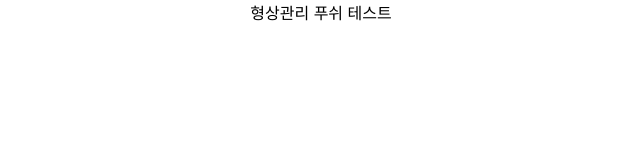
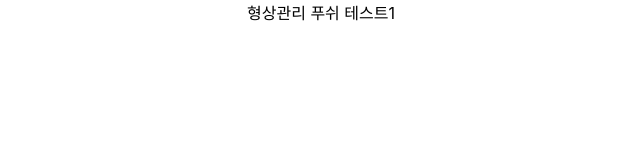
Before and after one commit to rws7130/react-teampj, a React (Create React App) app: page / in a window 1280 px wide. Shown: the top 160 px of the page, without its empty margins (319-959 px from the left). Built offline with nearby package versions, Linux system fonts and the light colour scheme.

Commit message:
소스트리 푸쉬테스트

```diff
--- a/src/App.js
+++ b/src/App.js
@@ -2,7 +2,7 @@ import "./App.css";
 
 function App() {
   console.log("app.js");
-  return <div className="App">형상관리 푸쉬 테스트</div>;
+  return <div className="App">형상관리 푸쉬 테스트1</div>;
 }
 
 export default App;
```
